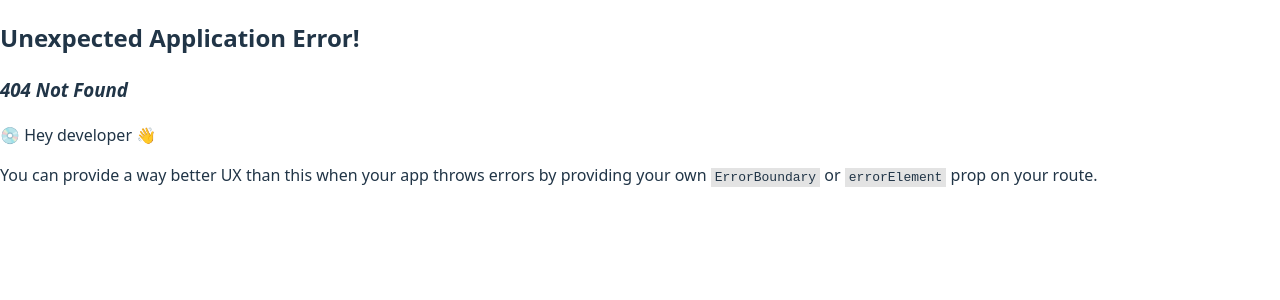
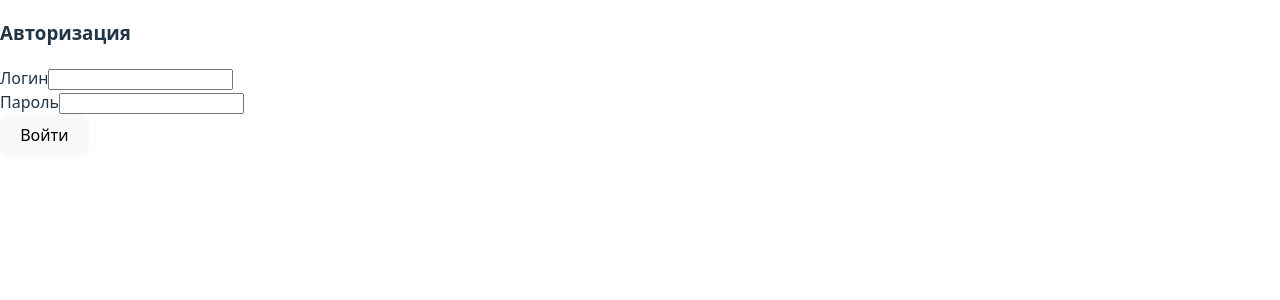
Before and after one commit to ni4egonepridumal/crct_project, a React (Vite) app in the folder new_project/my_project/: page /auth in a window 1280 px wide. Before the commit this address had no page. Shown: the top 300 px of the page. Built offline with nearby package versions, Linux system fonts and the light colour scheme.

Commit message:
простая форма

```diff
--- a/new_project/my_project/package.json
+++ b/new_project/my_project/package.json
@@ -12,6 +12,7 @@
   "dependencies": {
     "react": "^19.1.1",
     "react-dom": "^19.1.1",
+    "react-hook-form": "^7.65.0",
     "react-router": "^7.9.3"
   },
   "devDependencies": {
--- a/new_project/my_project/src/main.jsx
+++ b/new_project/my_project/src/main.jsx
@@ -6,6 +6,7 @@ import { createBrowserRouter } from "react-router";
 import { RouterProvider } from "react-router/dom";
 import { Home } from "./pages/Home.jsx";
 import { About } from "./pages/About.jsx";
+import { Auth } from "./pages/Auth/Auth.jsx";
 
 const router = createBrowserRouter([
   {
@@ -17,6 +18,7 @@ const router = createBrowserRouter([
       // todo - добавить страницу Контакты в роутинг
     ],
   },
+  {path: "auth", Component: Auth}
 ]);
 
 createRoot(document.getElementById("root")).render(
--- /dev/null
+++ b/new_project/my_project/src/pages/Auth/Auth.jsx
@@ -0,0 +1,43 @@
+import { useState } from "react";
+export const Auth = () => {
+  const [loginValue, setLoginValue] = useState("");
+  const [passwordValue, setPasswordValue] = useState("");
+  const [errors, setErrors] = useState("");
+
+  const handleSubmit = (e) => {
+    e.preventDefault();
+
+    if (!loginValue.trim() || !passwordValue.trim()) {
+      setErrors("Есть ошибки валидации");
+      return;
+    }
+    console.log("loginValue", loginValue, "passwordValue", passwordValue);
+    setLoginValue("");
+    setPasswordValue("");
+    setErrors("");
+  };
+
+  return (
+    <div style={{ maxWidth: "300px" }}>
+      <h3>Авторизация</h3>
+      {errors && <p style={{ color: "red" }}>{errors}</p>}
+      <form onSubmit={handleSubmit}>
+        <div>
+          <label>Логин</label>
+          <input
+            value={loginValue}
+            onChange={(e) => setLoginValue(e.target.value)}
+          />
+        </div>
+        <div>
+          <label>Пароль</label>
+          <input
+            value={passwordValue}
+            onChange={(e) => setPasswordValue(e.target.value)}
+          />
+        </div>
+        <button type="submit">Войти</button>
+      </form>
+    </div>
+  );
+};
```
Also changed, not shown: new_project/my_project/src/pages/Auth/styles.css (added), 1 other file (tests, documents, lock files or other folders).
